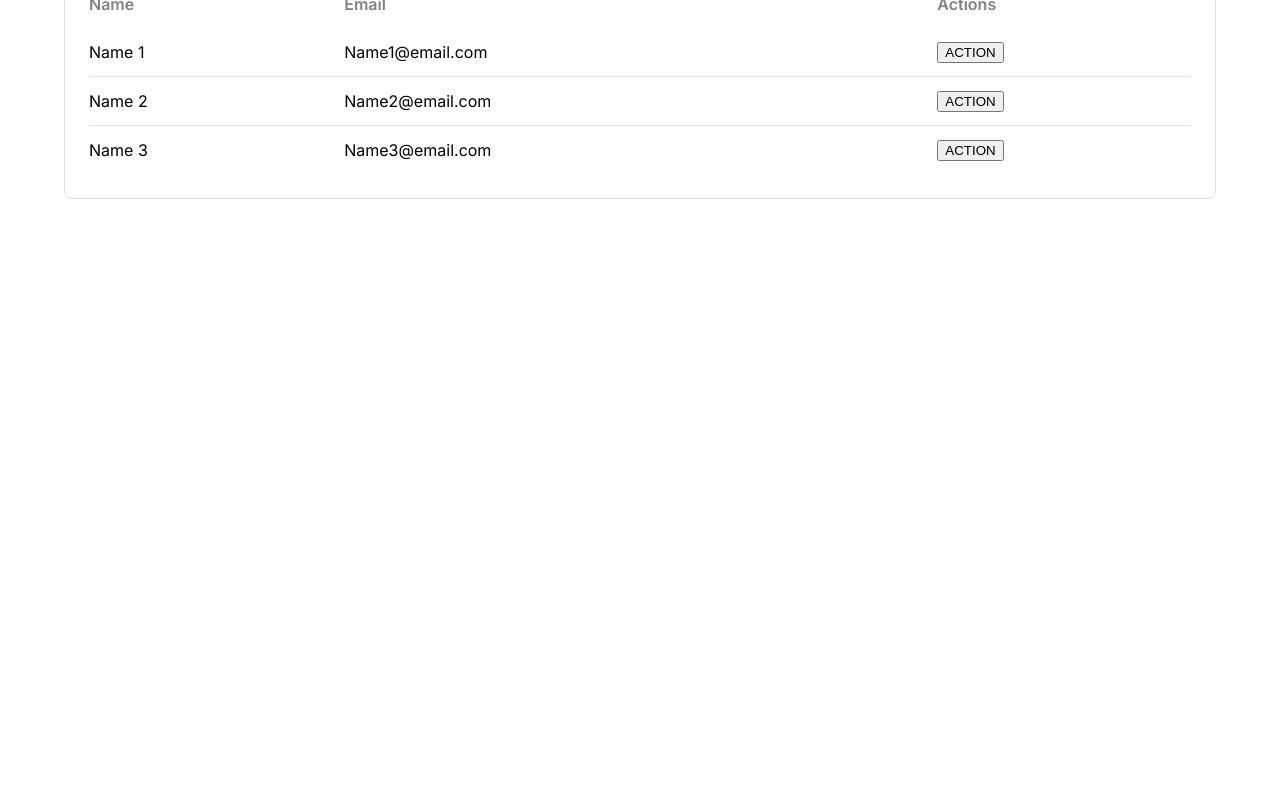
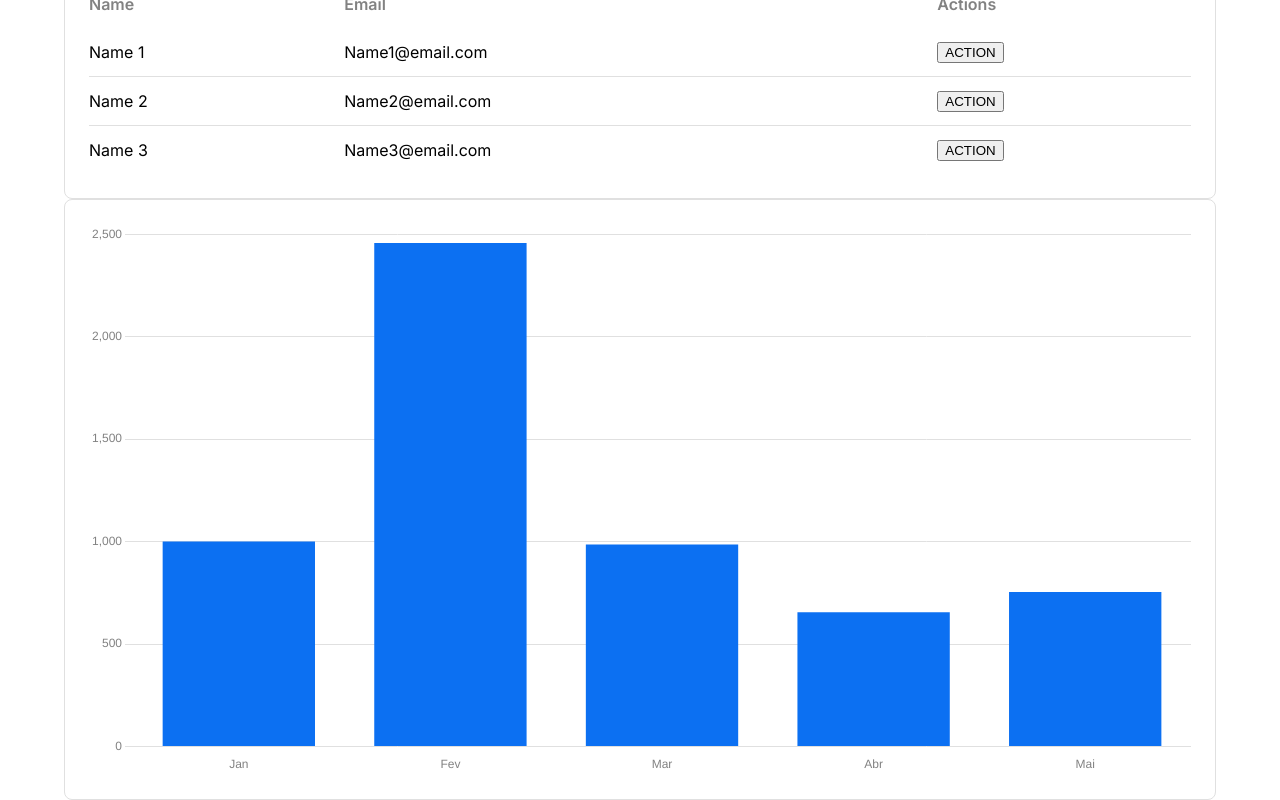
Before and after one commit to Gabriel-Rocha2000/dnc-sales-dashboard-ggr, a React (Vite) app: page /home in a window 1280 px wide. Shown: the part 507-1307 px from the top of the page. Before the commit the page ends 800 px from the top, so only its background shows below. Built offline with nearby package versions, Linux system fonts and the light colour scheme.

Commit message:
Chart Component

```diff
--- a/package.json
+++ b/package.json
@@ -22,11 +22,11 @@
     "@reduxjs/toolkit": "^2.2.6",
     "@types/js-cookie": "^3.0.6",
     "axios": "^1.7.2",
-    "chart.js": "^4.4.3",
+    "chart.js": "^4.5.0",
     "js-cookie": "^3.0.5",
     "jwt-decode": "^4.0.0",
     "react": "^18.2.0",
-    "react-chartjs-2": "^5.2.0",
+    "react-chartjs-2": "^5.3.0",
     "react-dom": "^18.2.0",
     "react-redux": "^9.1.2",
     "react-router-dom": "^6.23.1",
--- /dev/null
+++ b/src/components/CustomChart.tsx
@@ -0,0 +1,81 @@
+import { useTheme } from 'styled-components'
+import {
+  Chart as ChartJS,
+  CategoryScale,
+  LinearScale,
+  BarElement,
+  PointElement,
+  LineElement,
+  Title,
+  Tooltip,
+  Legend,
+} from 'chart.js'
+import { Line } from 'react-chartjs-2'
+import { Bar } from 'react-chartjs-2'
+import { CustomChartProps } from '@/types'
+
+ChartJS.register(
+  CategoryScale,
+  LinearScale,
+  BarElement,
+  PointElement,
+  LineElement,
+  Title,
+  Tooltip,
+  Legend
+)
+
+function CustomChart(props: CustomChartProps) {
+  const { data, labels, type } = props
+  const theme = useTheme()
+  const options = {
+    responsive: true,
+    scaleShowVerticalLines: false,
+    scales: {
+      x: {
+        border: {
+          display: false,
+        },
+        grid: {
+          display: false,
+        },
+        ticks: {
+          color: theme.typographies.subtitle,
+        },
+      },
+      y: {
+        border: {
+          display: false,
+        },
+        grid: {
+          color: theme.appDefaultStroke,
+        },
+        ticks: {
+          color: theme.typographies.subtitle,
+        },
+      },
+    },
+    plugins: {
+      legend: {
+        display: false,
+      },
+    },
+  }
+  const chartData = {
+    labels,
+    datasets: [
+      {
+        data: data,
+        borderColor: 'rgb(12, 112, 242)',
+        backgroundColor: 'rgba(12, 112, 242, 1)',
+      },
+    ],
+  }
+  return type === 'bar' ? (
+    <Bar options={options} data={chartData} />
+  ) : (
+    <Line options={options} data={chartData} />
+  )
+}
+
+export default CustomChart
--- a/src/components/index.ts
+++ b/src/components/index.ts
@@ -1,4 +1,5 @@
 export { default as AvatarsList } from './AvatarList'
+export { default as CustomChart } from './CustomChart'
 export { default as CustomTable } from './CustomTable'
 export { default as FormComponent } from './FormComponent'
 export { default as Header } from './Header'
--- a/src/pages/Home.tsx
+++ b/src/pages/Home.tsx
@@ -1,4 +1,10 @@
-import { AvatarsList, CardComponent, CustomTable, Header } from '@/components'
+import {
+  AvatarsList,
+  CardComponent,
+  CustomChart,
+  CustomTable,
+  Header,
+} from '@/components'
 import { Container } from '@mui/material'
 import { currencyConverter } from '@/utils'
 
@@ -56,6 +62,13 @@
             rows={mockTableData.rows}
           />
         </CardComponent>
+        <CardComponent>
+          <CustomChart
+            labels={['Jan', 'Fev', 'Mar', 'Abr', 'Mai']}
+            data={[1000.12, 2456.54, 986.32, 654.89, 754.89, 354.89]}
+            type="bar"
+          />
+        </CardComponent>
       </Container>
     </>
   )
--- /dev/null
+++ b/src/types/customChart.d.ts
@@ -0,0 +1,5 @@
+export interface CustomChartProps {
+  labels: string[]
+  data: number[]
+  type: 'line' | 'bar'
+}
--- a/src/types/index.ts
+++ b/src/types/index.ts
@@ -1,4 +1,5 @@
 export * from './avatarsList'
+export * from './customChart'
 export * from './customTable'
 export * from './theme'
 export * from './typographies'
```
Also changed, not shown: 1 other file (tests, documents, lock files or other folders).
